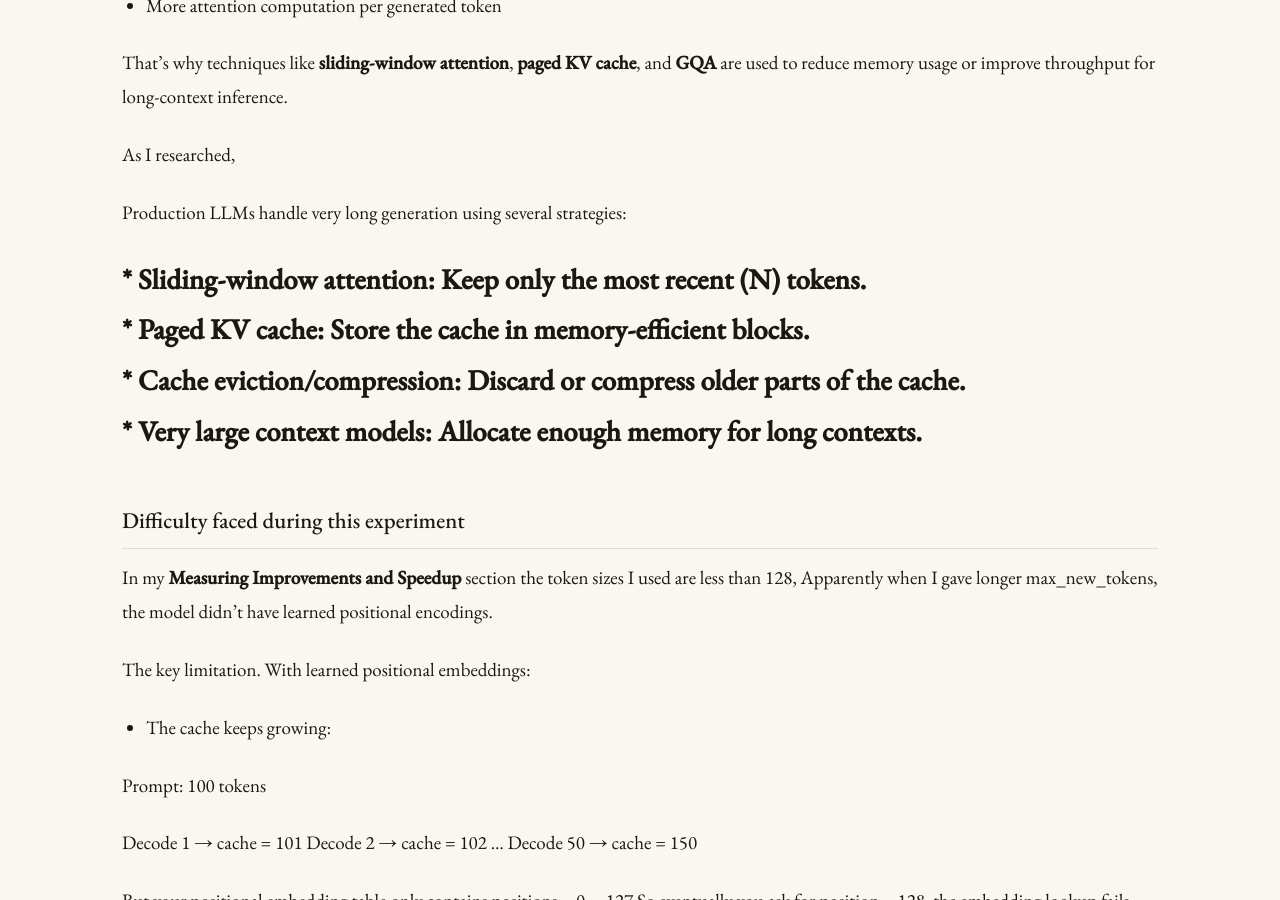
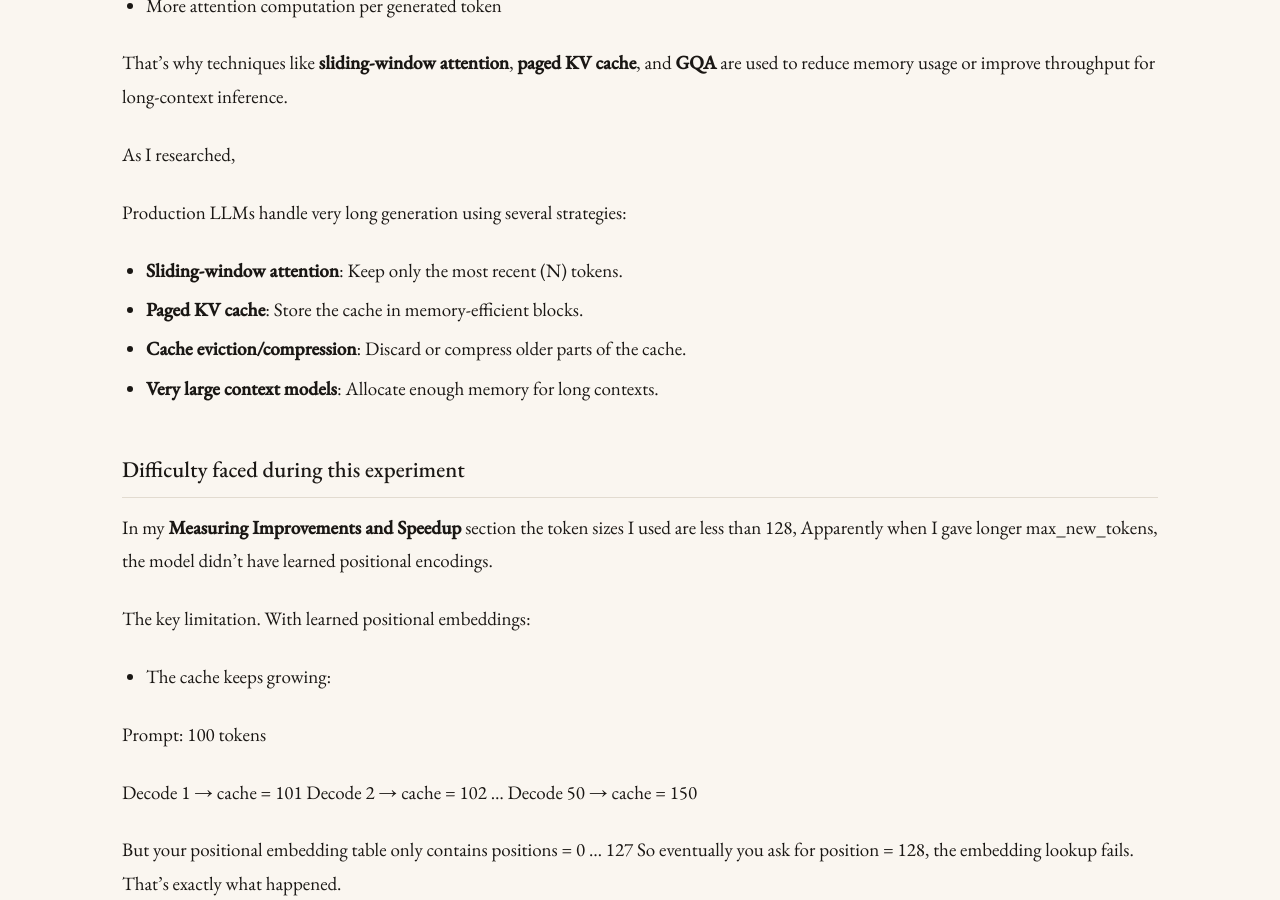
Before and after one commit to prxshxnti/prxshxnti.github.io, a Jekyll site: the page built from _posts/2026-07-14-kv-cache.md, in a window 1280 px wide and 900 px high, scrolled down 10432 px. Built offline with Jekyll 4.4.1, drawn with Linux system fonts in a browser that asks for light colours.

Commit message:
fix in text

```diff
--- a/_posts/2026-07-14-kv-cache.md
+++ b/_posts/2026-07-14-kv-cache.md
@@ -358,10 +358,10 @@ As I researched,
 
 Production LLMs handle very long generation using several strategies:
 
-# * **Sliding-window attention**: Keep only the most recent (N) tokens.
-# * **Paged KV cache**: Store the cache in memory-efficient blocks.
-# * **Cache eviction/compression**: Discard or compress older parts of the cache.
-# * **Very large context models**: Allocate enough memory for long contexts.
+* **Sliding-window attention**: Keep only the most recent (N) tokens.
+* **Paged KV cache**: Store the cache in memory-efficient blocks.
+* **Cache eviction/compression**: Discard or compress older parts of the cache.
+* **Very large context models**: Allocate enough memory for long contexts.
 
 
 ## Difficulty faced during this experiment
```
